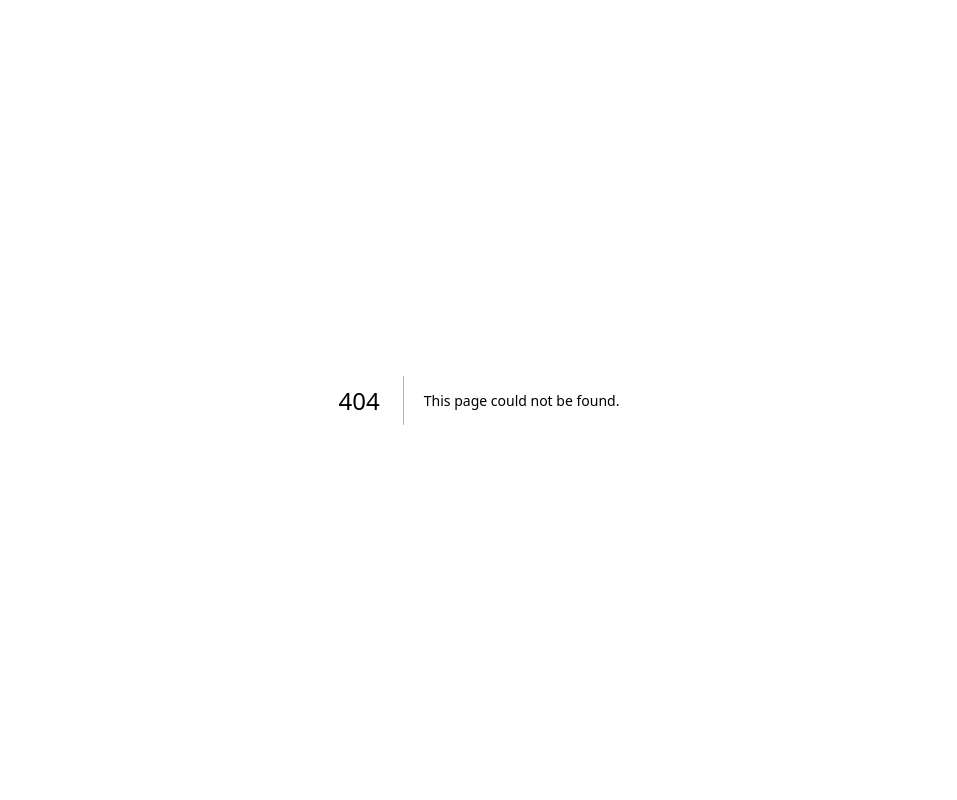
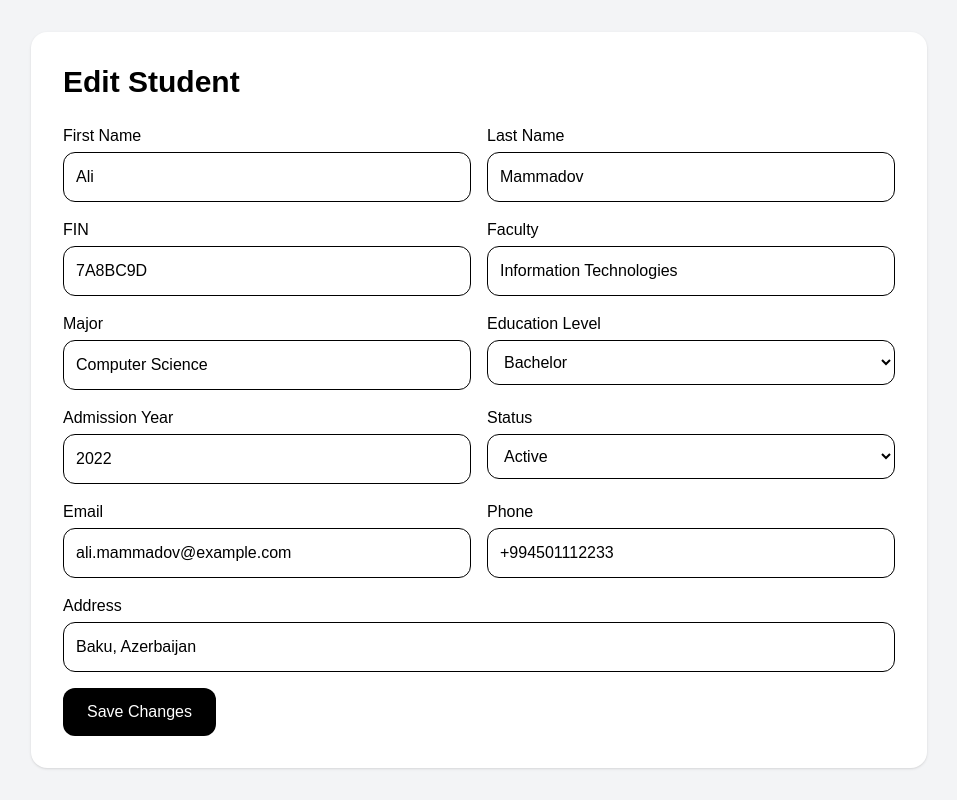
Before and after one commit to Mara0307/student-registartion-panel, a Next.js app: page /students/edit/1 in a window 1280 px wide. Before the commit this address had no page. Shown: the whole page, without its empty margins (161-1118 px from the left). Built offline with nearby package versions, Linux system fonts and the light colour scheme.

Commit message:
feat: add edit student page with update functionality and prefilled form

```diff
--- /dev/null
+++ b/src/app/students/edit/[id]/page.tsx
@@ -0,0 +1,64 @@
+"use client";
+
+import Link from "next/link";
+import { useParams, useRouter } from "next/navigation";
+import StudentForm from "../../../components/students/StudentForm";
+import { useStudents } from "../../../context/StudentContext";
+import { StudentFormValues } from "../../../lib/validation";
+
+export default function EditStudentPage() {
+  const params = useParams();
+  const router = useRouter();
+  const { getStudentById, updateStudent } = useStudents();
+
+  const student = getStudentById(String(params.id));
+
+  if (!student) {
+    return (
+      <main className="min-h-screen flex items-center justify-center p-6">
+        <div className="rounded-2xl bg-white p-8 shadow">
+          <h1 className="text-2xl font-bold mb-4">Student not found</h1>
+          <Link href="/students" className="text-blue-600 underline">
+            Back to Students
+          </Link>
+        </div>
+      </main>
+    );
+  }
+
+  const handleUpdate = (values: StudentFormValues) => {
+    updateStudent({
+      ...student,
+      firstName: values.firstName,
+      lastName: values.lastName,
+      fin: values.fin,
+      faculty: values.faculty,
+      major: values.major,
+      educationLevel: values.educationLevel as
+        | "Bachelor"
+        | "Master"
+        | "PhD"
+        | "Diploma",
+      admissionYear: Number(values.admissionYear),
+      status: values.status as "Active" | "Inactive" | "Graduated" | "Suspended",
+      email: values.email,
+      phone: values.phone,
+      address: values.address,
+    });
+
+    router.push(`/students/${student.id}`);
+  };
+
+  return (
+    <main className="min-h-screen bg-gray-100 p-4 md:p-8">
+      <div className="mx-auto max-w-4xl rounded-2xl bg-white p-8 shadow">
+        <h1 className="mb-6 text-3xl font-bold text-black">Edit Student</h1>
+        <StudentForm
+          initialValues={student}
+          onSubmit={handleUpdate}
+          submitLabel="Save Changes"
+        />
+      </div>
+    </main>
+  );
+}
```
